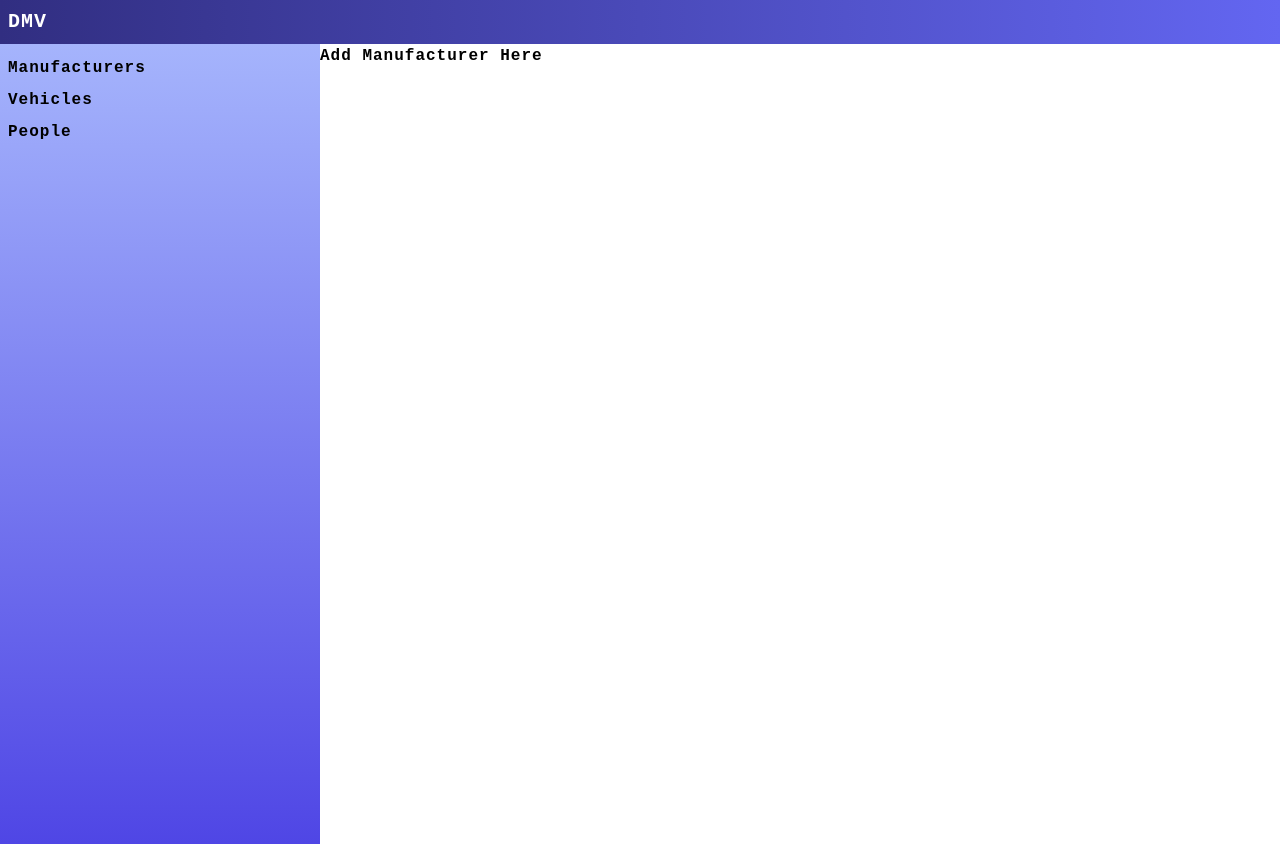
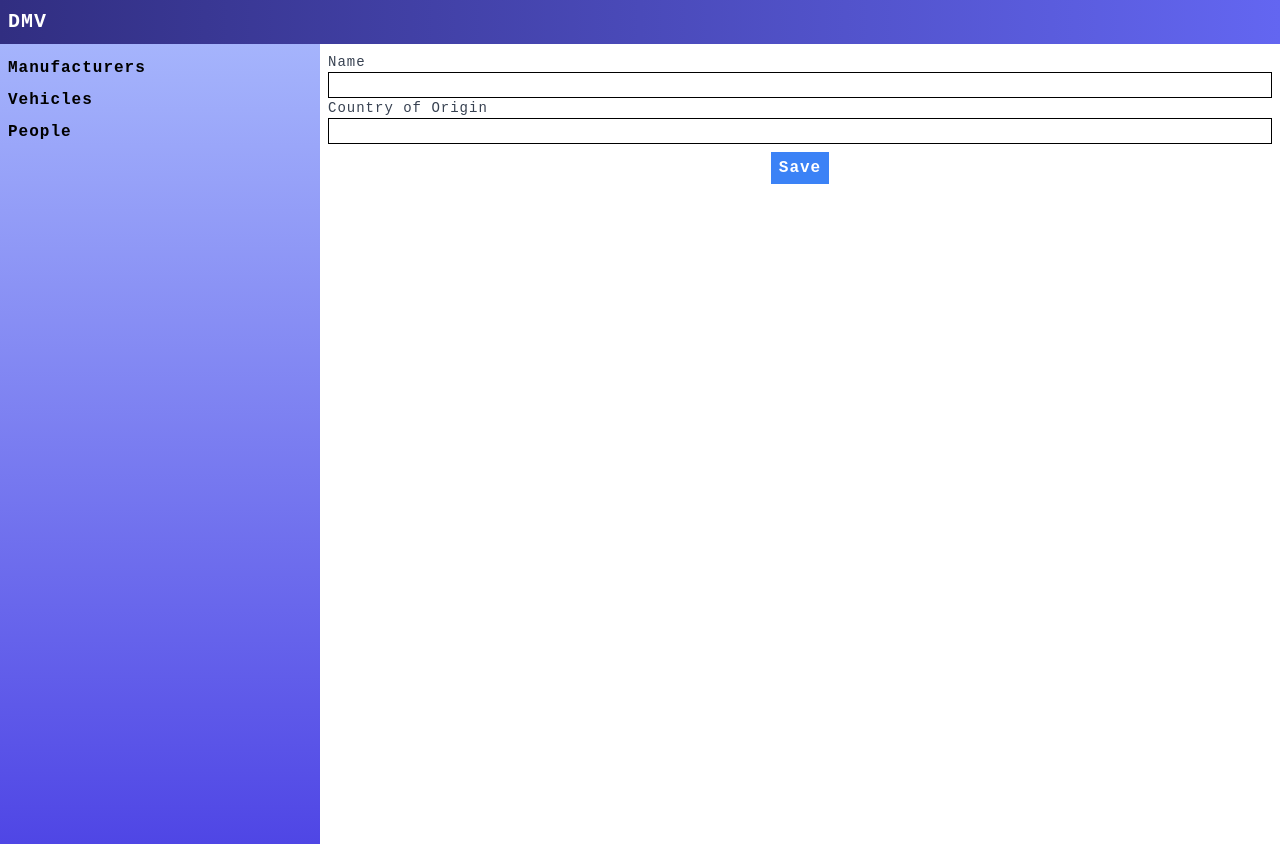
Before and after one commit to Slap-a-tha-Bass/dmv-project, a SvelteKit app: page /manufacturers/add in a window 1280 px wide. Built offline with nearby package versions, Linux system fonts and the light colour scheme.

Commit message:
chore: setting up POST api logic for manufacturers

```diff
--- a/src/lib/components/ManufacturerList.svelte
+++ b/src/lib/components/ManufacturerList.svelte
@@ -1,6 +1,21 @@
 <script lang="ts">
 	import type { Manufacturer } from '$lib/types/index';
 	export let manufacturers: Manufacturer[] = [];
+	import { BASE_URL } from '$lib/constants';
+
+	// Function to delete a manufacturer
+	const deleteManufacturer = async (id: string) => {
+		// Display a confirmation dialog and proceed with the deletion only if the user clicked "OK"
+		if (confirm('Are you sure you want to delete this manufacturer?')) {
+			const response = await fetch(`${BASE_URL}/api/manufacturers/${id}`, {
+				method: 'DELETE'
+			});
+			if (!response.ok) {
+				throw new Error(response.statusText);
+			}
+			manufacturers = manufacturers.filter((manufacturer) => manufacturer.Id !== id);
+		}
+	};
 </script>
 
 {#each manufacturers ?? [] as manufacturer}
@@ -11,8 +26,9 @@
 			<button class="bg-blue-500 px-2 py-1 font-bold text-white hover:bg-blue-700"
 				><a href={`/manufacturers/edit/${manufacturer.Id}`}>Edit</a></button
 			>
-			<button class="delete bg-red-500 px-2 py-1 font-bold text-white hover:bg-red-700"
-				>Delete</button
+			<button
+				on:click={() => deleteManufacturer(manufacturer.Id)}
+				class="delete bg-red-500 px-2 py-1 font-bold text-white hover:bg-red-700">Delete</button
 			>
 		</div>
 	</div>
--- a/src/lib/components/VehicleList.svelte
+++ b/src/lib/components/VehicleList.svelte
@@ -1,12 +1,13 @@
 <script lang="ts">
 	import type { Vehicle } from '$lib/types/index';
+	import { convertDateFormat } from '$lib/helpers';
 	export let vehicles: Vehicle[] = [];
 </script>
 
 {#each vehicles ?? [] as vehicle}
 	<div class="grid grid-cols-3 py-2">
 		<p class="text-sm">{vehicle.Model}</p>
-		<p class="text-sm">{vehicle.RegistrationExpiration}</p>
+		<p class="text-sm">{convertDateFormat(vehicle.RegistrationExpiration)}</p>
 		<div class="flex justify-end gap-2">
 			<button class="bg-blue-500 px-2 py-1 font-bold text-white hover:bg-blue-700"
 				><a href={`/manufacturers/edit/${vehicle.Id}`}>Edit</a></button
--- /dev/null
+++ b/src/lib/constants/index.ts
@@ -0,0 +1 @@
+export const BASE_URL = 'https://localhost:44357';
--- /dev/null
+++ b/src/lib/helpers/index.ts
@@ -0,0 +1,7 @@
+export const convertDateFormat = (dateString: string | number | Date) => {
+	const date = new Date(dateString);
+	const month = (date.getMonth() + 1).toString().padStart(2, '0');
+	const day = date.getDate().toString().padStart(2, '0');
+	const year = date.getFullYear();
+	return `${month}/${day}/${year}`;
+};
--- a/src/routes/manufacturers/+page.ts
+++ b/src/routes/manufacturers/+page.ts
@@ -1,13 +1,11 @@
 import type { PageLoadEvent } from './$types';
 import type { Manufacturer } from '$lib/types';
-
-const BASE_URL = 'https://localhost:44357';
+import { BASE_URL } from '$lib/constants';
 
 export async function load({ fetch }: PageLoadEvent) {
 	try {
 		const res = await fetch(`${BASE_URL}/api/manufacturers`);
 		const manufacturers: Manufacturer[] = await res.json();
-		console.log('manufacturers', manufacturers);
 		return { manufacturers };
 	} catch (error) {
 		console.error(error);
--- /dev/null
+++ b/src/routes/manufacturers/add/+page.server.ts
@@ -0,0 +1,51 @@
+// Define the base URL for the API
+import { BASE_URL } from '$lib/constants';
+
+// Disable TLS/SSL certificate verification for Node.js HTTPS requests
+// This is generally not recommended for production use
+process.env.NODE_TLS_REJECT_UNAUTHORIZED = '0';
+
+export const actions = {
+	// The default action that gets called when a request is made to this endpoint
+	default: async ({ request }) => {
+		try {
+			// Get the form data from the request
+			const data = await request.formData();
+			// Extract the 'Name' and 'CountryOfOrigin' fields from the form data
+			const Name = data.get('Name');
+			const CountryOfOrigin = data.get('CountryOfOrigin');
+
+			// Create a new URLSearchParams object to format the data as x-www-form-urlencoded
+			const formData = new URLSearchParams();
+			// Append the 'Name' and 'CountryOfOrigin' fields to the formData
+			formData.append('Name', Name ? Name.toString() : '');
+			formData.append('CountryOfOrigin', CountryOfOrigin ? CountryOfOrigin.toString() : '');
+
+			// Make a POST request to the '/api/manufacturers' endpoint of the API
+			const response = await fetch(`${BASE_URL}/api/manufacturers`, {
+				method: 'POST',
+				headers: {
+					// Set the 'Content-Type' header to 'application/x-www-form-urlencoded'
+					'Content-Type': 'application/x-www-form-urlencoded'
+				},
+				// Include the formData in the body of the request
+				body: formData
+			});
+
+			// If the response was not ok, throw an error
+			if (!response.ok) {
+				throw new Error(`HTTP error! status: ${response.status}`);
+			}
+
+			// If the request was successful, return a success message
+			return {
+				message: 'Manufacturer added successfully!'
+			};
+		} catch (error: unknown) {
+			console.error('Error:', error);
+			return {
+				error: `An error occurred while adding the manufacturer: ${(error as Error).message}`
+			};
+		}
+	}
+};
--- a/src/routes/manufacturers/add/+page.svelte
+++ b/src/routes/manufacturers/add/+page.svelte
@@ -1 +1,42 @@
-<h1>Add Manufacturer Here</h1>
+<script>
+	import { enhance } from '$app/forms';
+	export let form;
+	$: console.log(form);
+</script>
+
+<div class="col-span-3 p-2">
+	{#if form?.message}
+		<div class="flex flex-col items-center justify-center gap-2">
+			<p>{form.message}</p>
+			<button class="bg-blue-500 px-2 py-1 text-white hover:bg-blue-700"
+				><a href="/manufacturers">View Manufacturers</a></button
+			>
+		</div>
+	{:else}
+		<form use:enhance method="POST">
+			<label for="Name" class="block text-sm font-medium text-gray-700">Name</label>
+			<input
+				type="text"
+				name="Name"
+				id="Name"
+				class="w-full rounded-none border border-black px-2 outline-none focus:border-indigo-600"
+				required
+			/>
+			<label for="countryOfOrigin" class="block text-sm font-medium text-gray-700"
+				>Country of Origin</label
+			>
+			<input
+				type="text"
+				name="CountryOfOrigin"
+				id="CountryOfOrigin"
+				class="w-full rounded-none border border-black px-2 outline-none focus:border-indigo-600"
+				required
+			/>
+			<div class="my-2 flex justify-center gap-2">
+				<button type="submit" class="bg-blue-500 px-2 py-1 text-white hover:bg-blue-700"
+					>Save</button
+				>
+			</div>
+		</form>
+	{/if}
+</div>
--- a/src/routes/manufacturers/edit/[Id]/+page.svelte
+++ b/src/routes/manufacturers/edit/[Id]/+page.svelte
@@ -6,23 +6,21 @@
 <div class="col-span-3 p-2">
 	<h1 class="text-xl">Edit Manufacturer</h1>
 	<form>
-		<label for="Manufacturer Name" class="block text-sm font-medium text-gray-700"
-			>Manufacturer Name</label
+		<label for="Name" class="block text-sm font-medium text-gray-700">Manufacturer Name</label>
+		<input
+			type="text"
+			name="Name"
+			id="Name"
+			class="w-full rounded-none border border-black px-2 outline-none focus:border-indigo-600"
+			value={manufacturer?.Name}
+		/>
+		<label for="CountryofOrigin" class="block text-sm font-medium text-gray-700"
+			>Country of Origin</label
 		>
 		<input
 			type="text"
-			name="Manufacturer Name"
-			id="Manufacturer Name"
-			class="w-full rounded-none border border-black px-2 outline-none focus:border-indigo-600"
-			value={manufacturer?.Name}
-		/>
-		<label for="County of Origin" class="block text-sm font-medium text-gray-700"
-			>County of Origin</label
-		>
-		<input
-			type="text"
-			name="County of Origin"
-			id="County of Origin"
+			name="CountryofOrigin"
+			id="CountryofOrigin"
 			class="w-full rounded-none border border-black px-2 outline-none focus:border-indigo-600"
 			value={manufacturer?.CountyOfOrigin}
 		/>
--- a/src/routes/manufacturers/edit/[Id]/+page.ts
+++ b/src/routes/manufacturers/edit/[Id]/+page.ts
@@ -1,13 +1,11 @@
 import type { PageLoadEvent } from './$types';
 import type { Manufacturer } from '$lib/types';
-
-const BASE_URL = 'https://localhost:44357';
+import { BASE_URL } from '$lib/constants';
 
 export async function load({ fetch, params }: PageLoadEvent) {
 	try {
 		const res = await fetch(`${BASE_URL}/api/manufacturers/${params.Id}`);
 		const manufacturer: Manufacturer = await res.json();
-		console.log('manufacturer', manufacturer);
 		return { manufacturer };
 	} catch (error) {
 		console.error(error);
```
